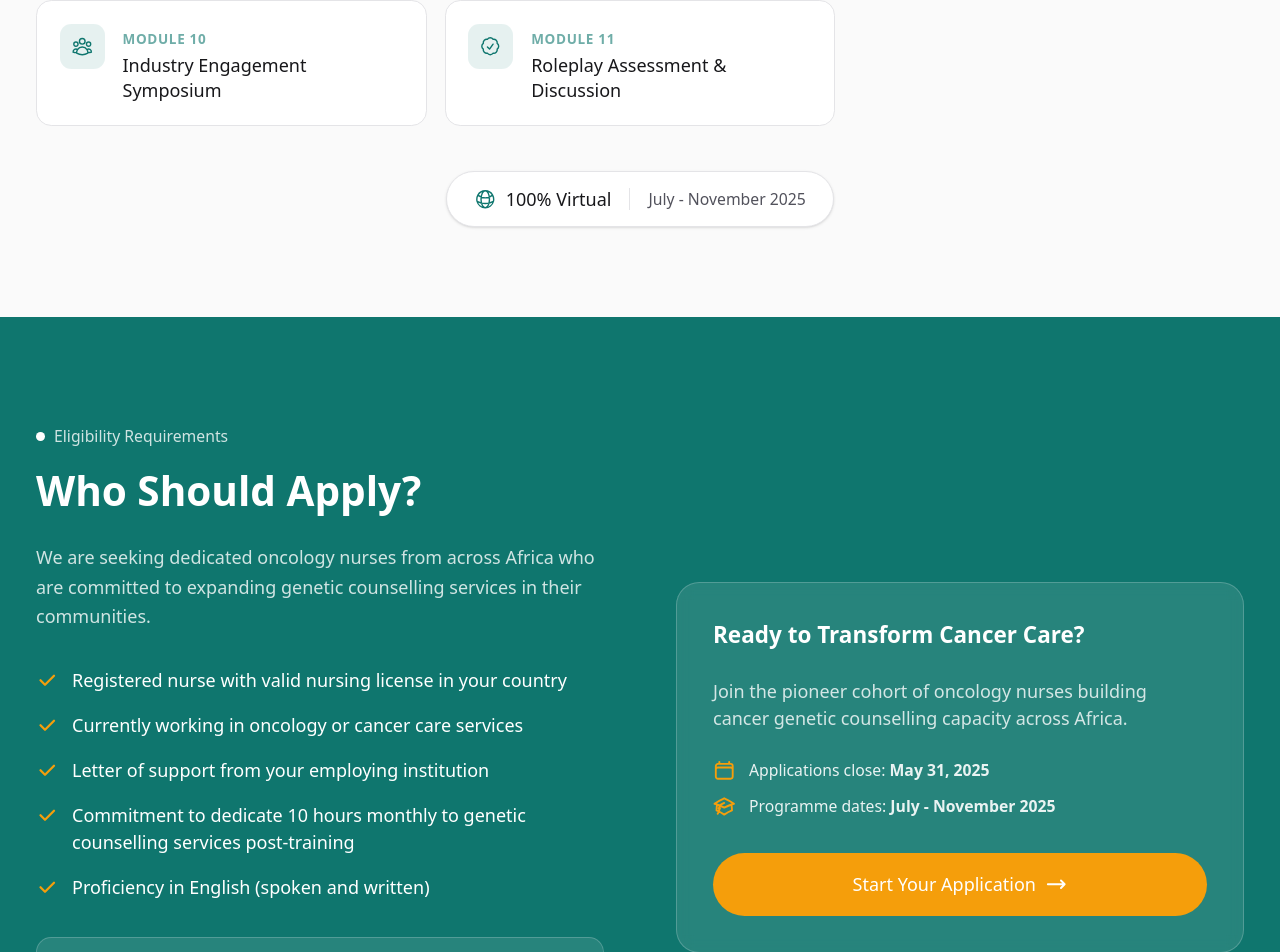
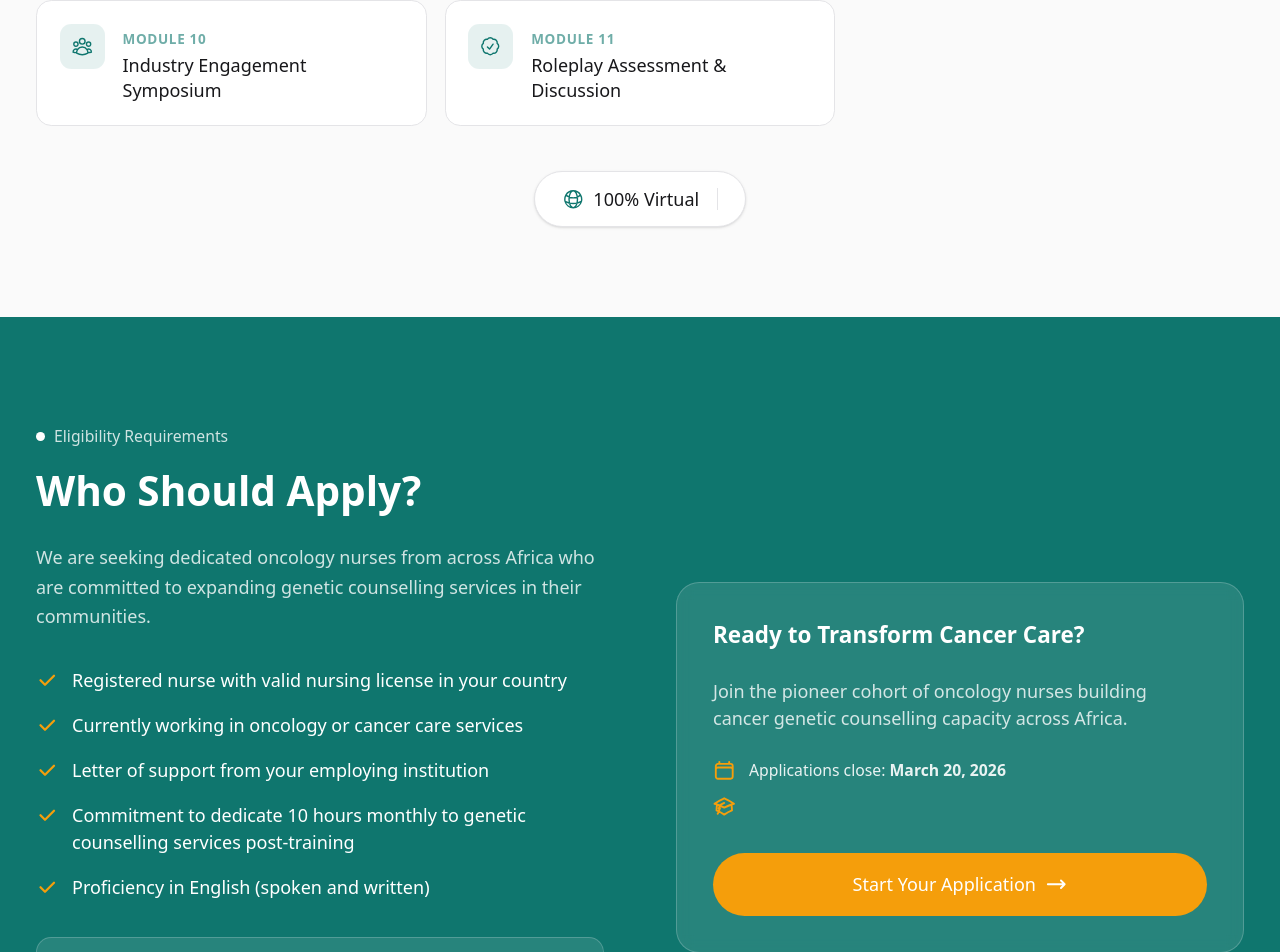
Before and after one commit to kofia894/CanCaf, a Next.js app: page /en/programs/cgcp-on-africa in a window 1280 px wide. Shown: the part 2613-3565 px from the top of the page. Built offline with nearby package versions, Linux system fonts and the light colour scheme.

Commit message:
Date updates

```diff
--- a/app/[locale]/programs/cgcp-on-africa/page.tsx
+++ b/app/[locale]/programs/cgcp-on-africa/page.tsx
@@ -330,7 +330,7 @@ export default function CGCPOnAfricaPage() {
                 <span className="font-medium text-zinc-900">100% Virtual</span>
               </div>
               <span className="w-px h-5 bg-zinc-200"></span>
-              <span className="text-zinc-600 text-sm">July - November 2025</span>
+              {/* <span className="text-zinc-600 text-sm">July - November 2025</span> */}
             </div>
           </div>
         </div>
@@ -382,13 +382,13 @@ export default function CGCPOnAfricaPage() {
                   <svg className="w-5 h-5 text-[#F59E0B]" fill="none" stroke="currentColor" viewBox="0 0 24 24" strokeWidth={2}>
                     <path strokeLinecap="round" strokeLinejoin="round" d="M6.75 3v2.25M17.25 3v2.25M3 18.75V7.5a2.25 2.25 0 012.25-2.25h13.5A2.25 2.25 0 0121 7.5v11.25m-18 0A2.25 2.25 0 005.25 21h13.5A2.25 2.25 0 0021 18.75m-18 0v-7.5A2.25 2.25 0 015.25 9h13.5A2.25 2.25 0 0121 11.25v7.5" />
                   </svg>
-                  <span className="text-sm">Applications close: <strong>May 31, 2025</strong></span>
+                  <span className="text-sm">Applications close: <strong>March 20, 2026</strong></span>
                 </div>
                 <div className="flex items-center gap-3 text-white/90">
                   <svg className="w-5 h-5 text-[#F59E0B]" fill="none" stroke="currentColor" viewBox="0 0 24 24" strokeWidth={2}>
                     <path strokeLinecap="round" strokeLinejoin="round" d="M4.26 10.147a60.438 60.438 0 0 0-.491 6.347A48.62 48.62 0 0 1 12 20.904a48.62 48.62 0 0 1 8.232-4.41 60.46 60.46 0 0 0-.491-6.347m-15.482 0a50.636 50.636 0 0 0-2.658-.813A59.906 59.906 0 0 1 12 3.493a59.903 59.903 0 0 1 10.399 5.84c-.896.248-1.783.52-2.658.814m-15.482 0A50.717 50.717 0 0 1 12 13.489a50.702 50.702 0 0 1 7.74-3.342M6.75 15a.75.75 0 1 0 0-1.5.75.75 0 0 0 0 1.5Zm0 0v-3.675A55.378 55.378 0 0 1 12 8.443m-7.007 11.55A5.981 5.981 0 0 0 6.75 15.75v-1.5" />
                   </svg>
-                  <span className="text-sm">Programme dates: <strong>July - November 2025</strong></span>
+                  {/* <span className="text-sm">Programme dates: <strong>July - November 2025</strong></span> */}
                 </div>
               </div>
 
```
